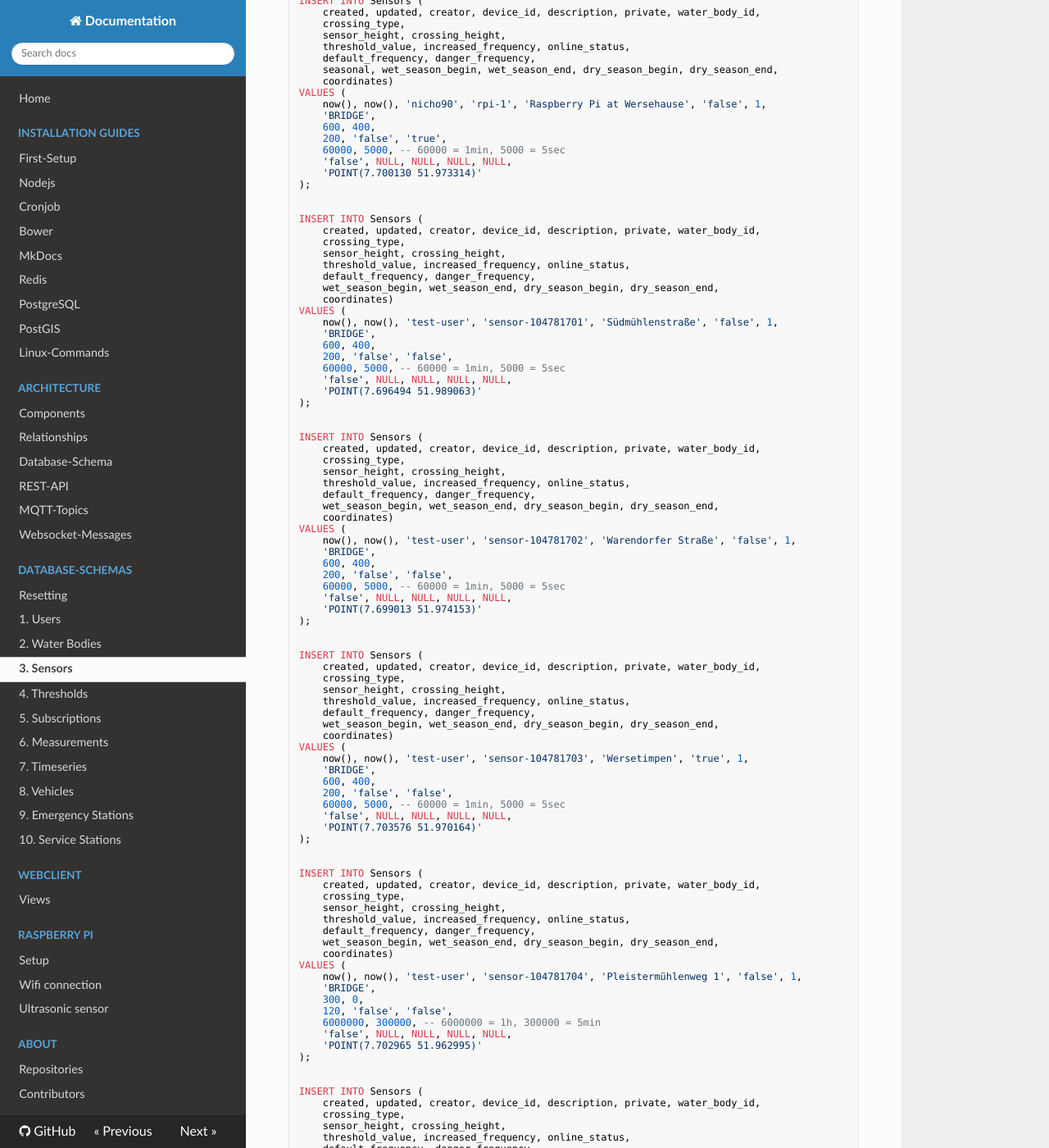
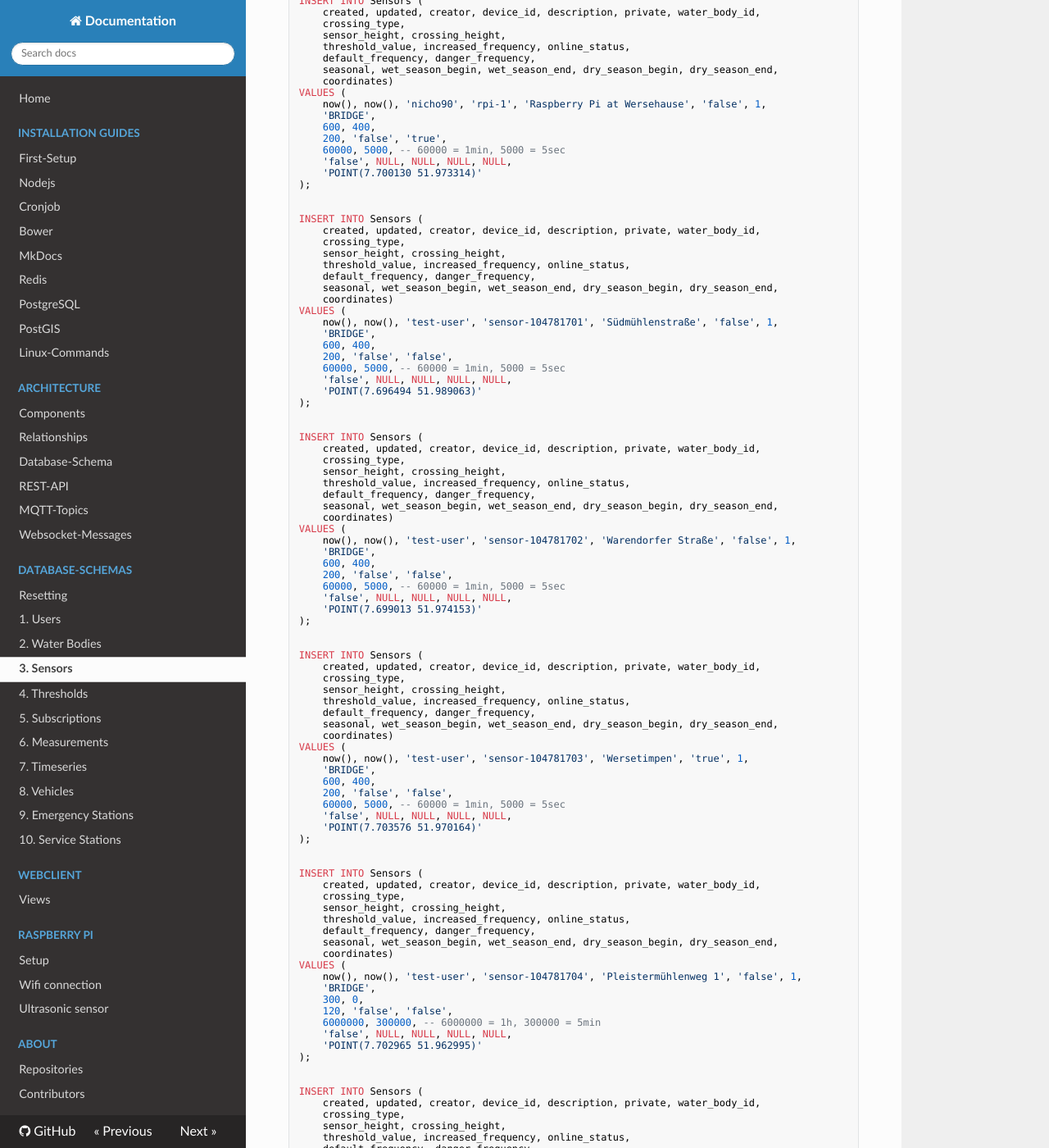
Before and after one commit to nicho90/GWoT-VST-Docs, an MkDocs documentation site: the page built from docs/schemas/3_sensors.md, in a window 1280 px wide and 1400 px high, scrolled down 706 px. Shown: the whole window at 82% size. Built offline with MkDocs 1.6.1, drawn with Linux system fonts in a browser that asks for light colours; nearby versions of some CDN libraries; old or Windows-style settings are respelled for this version of MkDocs; some of the changed text lies outside the part shown.

```diff
--- a/docs/schemas/3_sensors.md
+++ b/docs/schemas/3_sensors.md
@@ -66,7 +66,7 @@ INSERT INTO Sensors (
     sensor_height, crossing_height,
     threshold_value, increased_frequency, online_status,
     default_frequency, danger_frequency,
-    wet_season_begin, wet_season_end, dry_season_begin, dry_season_end,
+    seasonal, wet_season_begin, wet_season_end, dry_season_begin, dry_season_end,
     coordinates)
 VALUES (
     now(), now(), 'test-user', 'sensor-104781701', 'Südmühlenstraße', 'false', 1,
@@ -85,7 +85,7 @@ INSERT INTO Sensors (
     sensor_height, crossing_height,
     threshold_value, increased_frequency, online_status,
     default_frequency, danger_frequency,
-    wet_season_begin, wet_season_end, dry_season_begin, dry_season_end,
+    seasonal, wet_season_begin, wet_season_end, dry_season_begin, dry_season_end,
     coordinates)
 VALUES (
     now(), now(), 'test-user', 'sensor-104781702', 'Warendorfer Straße', 'false', 1,
@@ -104,7 +104,7 @@ INSERT INTO Sensors (
     sensor_height, crossing_height,
     threshold_value, increased_frequency, online_status,
     default_frequency, danger_frequency,
-    wet_season_begin, wet_season_end, dry_season_begin, dry_season_end,
+    seasonal, wet_season_begin, wet_season_end, dry_season_begin, dry_season_end,
     coordinates)
 VALUES (
     now(), now(), 'test-user', 'sensor-104781703', 'Wersetimpen', 'true', 1,
@@ -123,7 +123,7 @@ INSERT INTO Sensors (
     sensor_height, crossing_height,
     threshold_value, increased_frequency, online_status,
     default_frequency, danger_frequency,
-    wet_season_begin, wet_season_end, dry_season_begin, dry_season_end,
+    seasonal, wet_season_begin, wet_season_end, dry_season_begin, dry_season_end,
     coordinates)
 VALUES (
     now(), now(), 'test-user', 'sensor-104781704', 'Pleistermühlenweg 1', 'false', 1,
@@ -142,7 +142,7 @@ INSERT INTO Sensors (
     sensor_height, crossing_height,
     threshold_value, increased_frequency, online_status,
     default_frequency, danger_frequency,
-    wet_season_begin, wet_season_end, dry_season_begin, dry_season_end,
+    seasonal, wet_season_begin, wet_season_end, dry_season_begin, dry_season_end,
     coordinates)
 VALUES (
     now(), now(), 'test-user', 'sensor-104781705', 'Pleistermühlenweg 2', 'false', 1,
@@ -161,7 +161,7 @@ INSERT INTO Sensors (
     sensor_height, crossing_height,
     threshold_value, increased_frequency, online_status,
     default_frequency, danger_frequency,
-    wet_season_begin, wet_season_end, dry_season_begin, dry_season_end,
+    seasonal, wet_season_begin, wet_season_end, dry_season_begin, dry_season_end,
     coordinates)
 VALUES (
     now(), now(), 'test-user', 'sensor-104781706', 'Wolbecker Straße', 'false', 1,
@@ -180,7 +180,7 @@ INSERT INTO Sensors (
     sensor_height, crossing_height,
     threshold_value, increased_frequency, online_status,
     default_frequency, danger_frequency,
-    wet_season_begin, wet_season_end, dry_season_begin, dry_season_end,
+    seasonal, wet_season_begin, wet_season_end, dry_season_begin, dry_season_end,
     coordinates)
 VALUES (
     now(), now(), 'test-user', 'sensor-104781707', 'Angelmoder Weg', 'false', 1,
@@ -200,7 +200,7 @@ INSERT INTO Sensors (
     sensor_height, crossing_height,
     threshold_value, increased_frequency, online_status,
     default_frequency, danger_frequency,
-    wet_season_begin, wet_season_end, dry_season_begin, dry_season_end,
+    seasonal, wet_season_begin, wet_season_end, dry_season_begin, dry_season_end,
     coordinates)
 VALUES (
     now(), now(), 'test-user', 'sensor-255910281', 'Reedbeds Rd', 'false', 7,
@@ -218,7 +218,7 @@ INSERT INTO Sensors (
     sensor_height, crossing_height,
     threshold_value, increased_frequency, online_status,
     default_frequency, danger_frequency,
-    wet_season_begin, wet_season_end, dry_season_begin, dry_season_end,
+    seasonal, wet_season_begin, wet_season_end, dry_season_begin, dry_season_end,
     coordinates)
 VALUES (
     now(), now(), 'test-user', 'sensor-255910282', 'Old Bynoe Rd', 'false', 7,
@@ -236,7 +236,7 @@ INSERT INTO Sensors (
     sensor_height, crossing_height,
     threshold_value, increased_frequency, online_status,
     default_frequency, danger_frequency,
-    wet_season_begin, wet_season_end, dry_season_begin, dry_season_end,
+    seasonal, wet_season_begin, wet_season_end, dry_season_begin, dry_season_end,
     coordinates)
 VALUES (
     now(), now(), 'test-user', 'sensor-255910283', 'Cox Peninsula Rd', 'false', 7,
```
